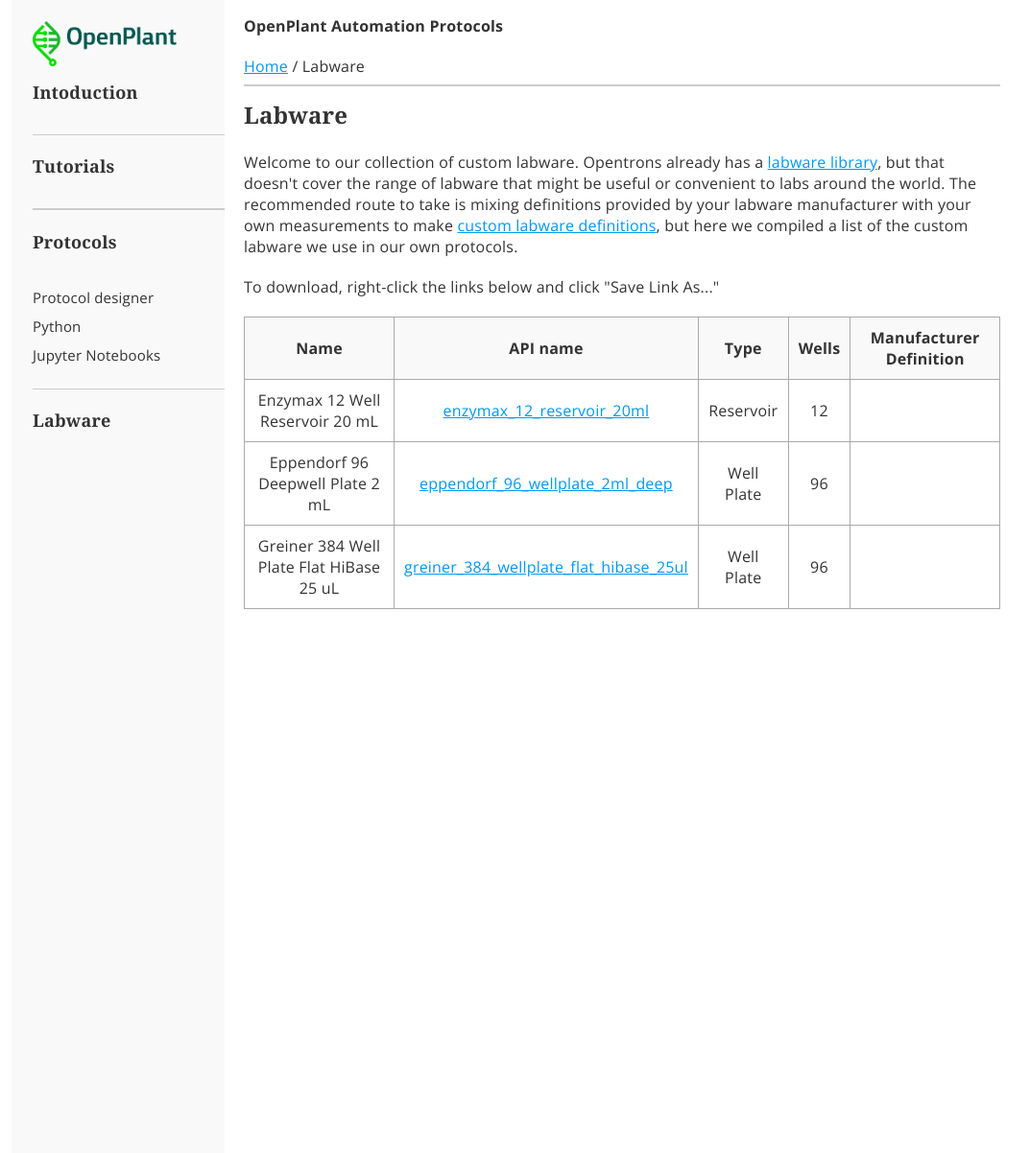
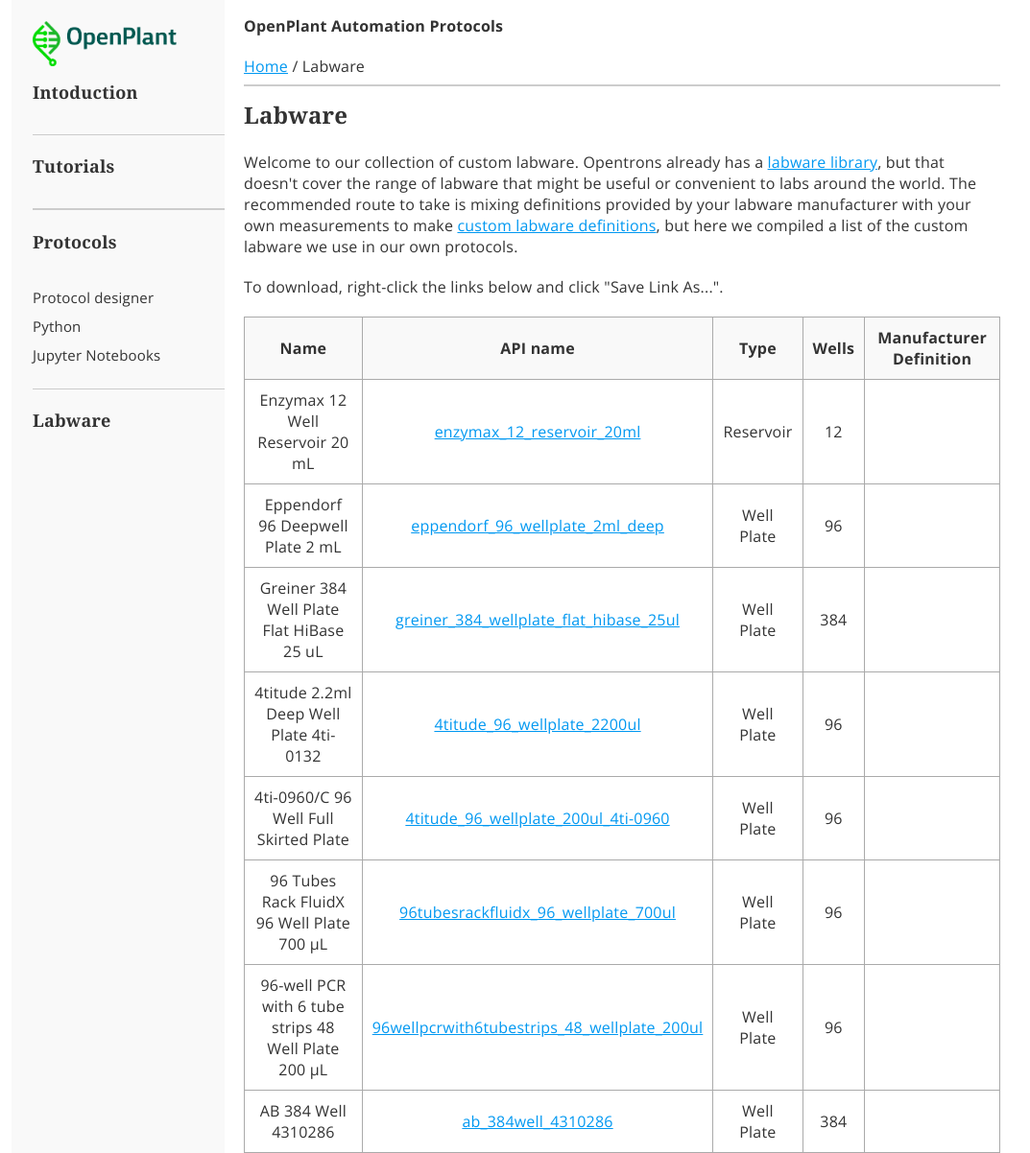
Before and after one commit to openplant/openplant_automation_protocols, a Jekyll site: the page built from Labware/index.html, in a window 1280 px wide and 1202 px high. Shown: the whole window at 96% size, without its empty margins (102-1175 px from the left). Built offline with Jekyll 4.4.1, drawn with Linux system fonts in a browser that asks for light colours.

Commit message:
labware and op_jn 2 ammendments

```diff
--- a/Labware/index.html
+++ b/Labware/index.html
@@ -13,7 +13,7 @@ section: landing
     protocols.
 </p>
 <p>
-    To download, right-click the links below and click "Save Link As..."
+    To download, right-click the links below and click "Save Link As...".
 </p>
 <table class='table-sort table-arrows remember-sort'>
     <tr>
@@ -41,7 +41,42 @@ section: landing
         <td>Greiner 384 Well Plate Flat HiBase 25 uL</td>
         <td><a href="greiner_384_wellplate_flat_hibase_25ul.json">greiner_384_wellplate_flat_hibase_25ul</a></td>
         <td>Well Plate</td>
+        <td>384</td>
+        <td></td>
+    </tr>
+    <tr>
+        <td>4titude 2.2ml Deep Well Plate 4ti-0132</td>
+        <td><a href="4titude_96_wellplate_2200ul.json">4titude_96_wellplate_2200ul</a></td>
+        <td>Well Plate</td>
         <td>96</td>
         <td></td>
     </tr>
+    <tr>
+        <td>4ti-0960/C 96 Well Full Skirted Plate</td>
+        <td><a href="4titude_96_wellplate_200ul_4ti-0960.json">4titude_96_wellplate_200ul_4ti-0960</a></td>
+        <td>Well Plate</td>
+        <td>96</td>
+        <td></td>
+    </tr>
+    <tr>
+        <td>96 Tubes Rack FluidX 96 Well Plate 700 µL</td>
+        <td><a href="96tubesrackfluidx_96_wellplate_700ul.json">96tubesrackfluidx_96_wellplate_700ul</a></td>
+        <td>Well Plate</td>
+        <td>96</td>
+        <td></td>
+    </tr>
+    <tr>
+        <td>96-well PCR with 6 tube strips 48 Well Plate 200 µL</td>
+        <td><a href="96wellpcrwith6tubestrips_48_wellplate_200ul.json">96wellpcrwith6tubestrips_48_wellplate_200ul</a></td>
+        <td>Well Plate</td>
+        <td>96</td>
+        <td></td>
+    </tr>
+    <tr>
+        <td>AB 384 Well 4310286</td>
+        <td><a href="ab_384well_4310286.json">ab_384well_4310286</a></td>
+        <td>Well Plate</td>
+        <td>384</td>
+        <td></td>
+    </tr>
 </table>
--- a/Protocols/Jupyter/OP_JN_002/index.html
+++ b/Protocols/Jupyter/OP_JN_002/index.html
@@ -42,3 +42,5 @@ title: DNA extraction of 96-well cultures with magnetic beads
 <p><a href = "{{site.baseurl}}/Protocols/Jupyter/OP_JN_002/OP_JN_002.ipynb">DNA extraction of 96-well cultures with magnetic beads</a></p>
 <h2>Tips and best practices</h2>
 <p>This is a protocol with many manual steps. You will have to monitor and work along the robot throughout the whole protocol</p>
+<p>The addition of ethanol after the neutralization step helps to precipitate nucleotides and enhances the final yield, but increases the risk of RNA contamination.
+    Using fresh RNAse on the Ressuspension Buffer helps, but still expect some RNA content.</p>
```
